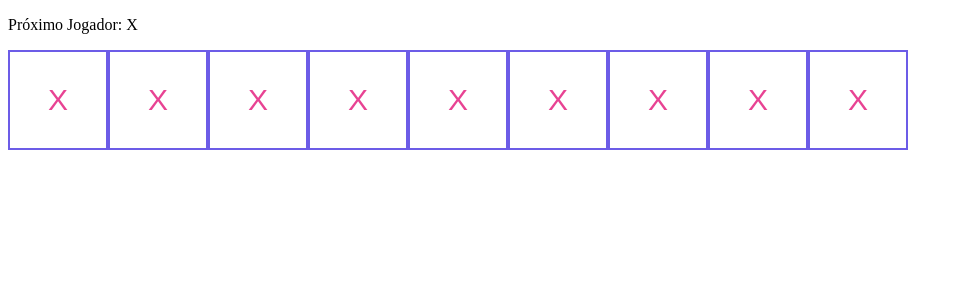
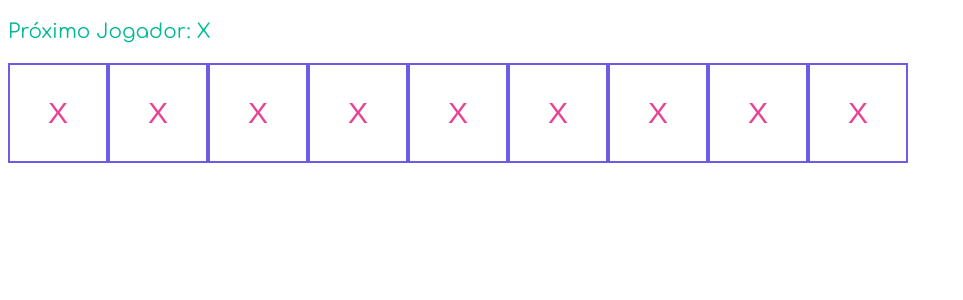
Before and after one commit to denis1206/15dias-react, a React (Create React App) app: page / in a window 1280 px wide. Shown: the top 300 px of the page, without its empty margins (0-963 px from the left). Built offline with nearby package versions, Linux system fonts and the light colour scheme.

Commit message:
desafio intermediário dia 2

```diff
--- a/public/index.html
+++ b/public/index.html
@@ -17,6 +17,7 @@
       work correctly both with client-side routing and a non-root public URL.
       Learn how to configure a non-root public URL by running `npm run build`.
     -->
+    <link href="https://fonts.googleapis.com/css?family=Comfortaa" rel="stylesheet">
     <title>React App</title>
   </head>
   <body>
--- a/src/components/NextPlayer/index.js
+++ b/src/components/NextPlayer/index.js
@@ -1,5 +1,6 @@
 import React from 'react'
+import './styles.css'
 
-const NextPlayer = () => (<p>Próximo Jogador: X</p>)
+const NextPlayer = () => (<p className="next-player">Próximo Jogador: X</p>)
 
 export default NextPlayer;
--- /dev/null
+++ b/src/components/NextPlayer/styles.css
@@ -0,0 +1,5 @@
+.next-player{
+    color: #00b894;
+    font-size: 20px;
+    font-family: 'Comfortaa', sans-serif
+}
```
